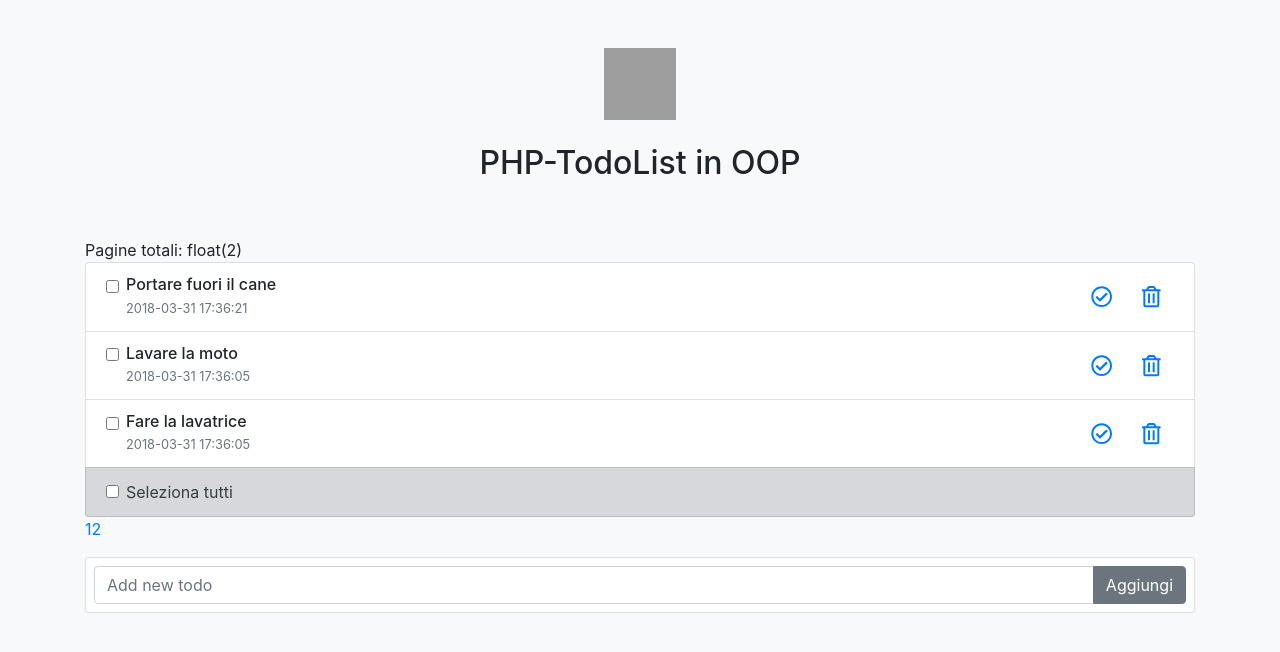
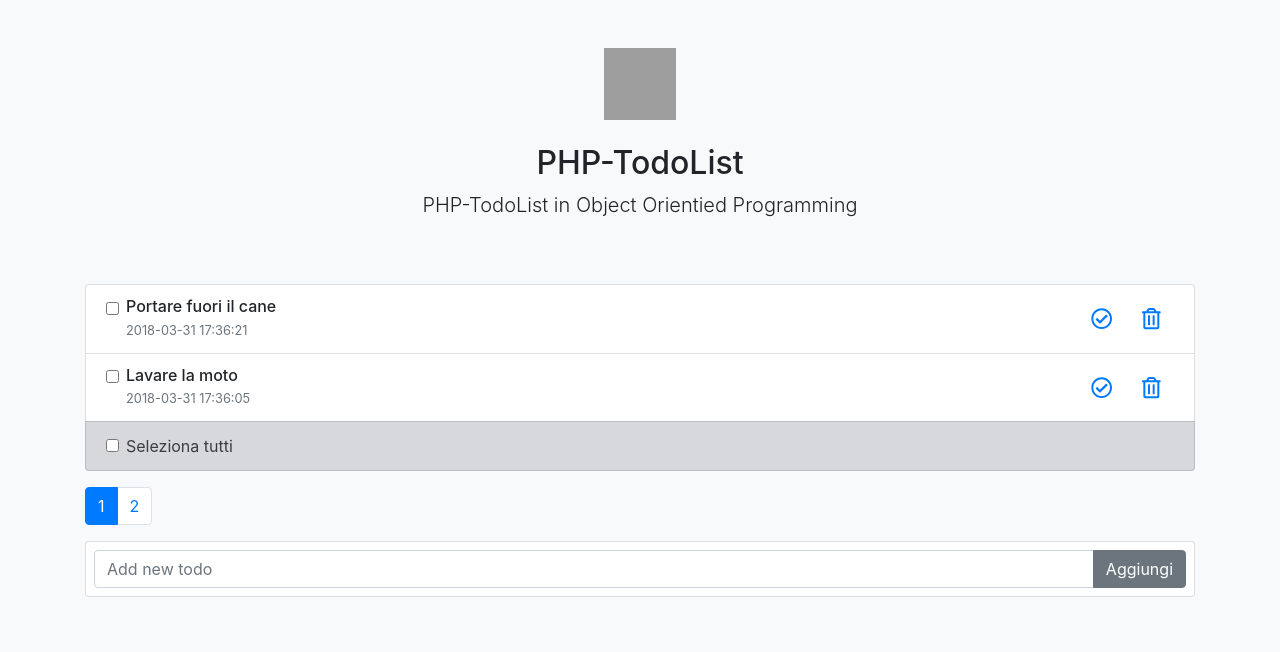
Before and after one commit to nicolagaldiolo/PHP-TodoList, a PHP site: page / in a window 1280 px wide. Shown: the top 652 px of the page. Run offline with PHP 8.4, Linux system fonts and the light colour scheme; data comes from the database, SQL or seed files in the repository; some libraries are stand-ins or nearby versions; grey boxes are pictures that could not be loaded.

Commit message:
Add Router, Pagination class

```diff
--- a/Classes/Todo.php
+++ b/Classes/Todo.php
@@ -2,8 +2,8 @@
 class Todo{
 
     private $db;
-    protected $id = null;
-    protected $status = null;
+    private $id = null;
+    private $status = null;
 
     function __construct($DB_CON){
       $this->db = $DB_CON;
@@ -27,25 +27,13 @@
 
     public function getAll(){
 
-      $item_for_page = 3;
-      $pager_count = $filter_page = 0;
+      $item_for_page = 2;
+      $pager_count = 0;
 
       try {
-        $query = "SELECT id, todo, completed, created FROM todo ORDER BY created DESC";
-        $stmt = $this->db->prepare($query);
-        $stmt->execute();
-        $num_row = $stmt->rowCount();
-
-
-        $pager_count = ceil($num_row / $item_for_page);
-
-        //echo '<hr>';
-
-        //echo 'Elementi per pagina: ' , var_dump($item_for_page), '<br>';
-        echo 'Pagine totali: ' , var_dump($pager_count), '<br>';
 
         $filter_page = 0;
-        if(isset($_GET['page']) && $_GET['page'] > 0){
+        if(isset($_GET['page']) && intval($_GET['page']) > 0){
           $page_current = intval($_GET['page']);
           $filter_page = ($page_current * $item_for_page) - $item_for_page;
         }
@@ -55,18 +43,6 @@
         $stmt->execute();
 
 
-        function createPath($params){
-          $current_url = $_SERVER['HTTP_HOST'] . $_SERVER['REQUEST_URI'];
-          if($_SERVER['QUERY_STRING']){
-            $concat_prm = "&";
-          }else{
-            $concat_prm = "?";
-          }
-
-          return "http://" . $current_url . $concat_prm . $params;
-        }
-
-
         // display each returned rows
         $list = "";
         while($result = $stmt->fetch(PDO::FETCH_ASSOC)){
@@ -74,13 +50,10 @@
 
           if( $completed == 1) {
             $todo = "<strike>{$todo}</strike>";
-            $action = "<a class=\"btn btn-link\" href=\"/?id={$id}&std=0\"><i class=\"fas fa-check-circle fa-lg\"></i></a>";
+            $action = "<a class=\"btn btn-link\" href=\"?id={$id}&std=0\"><i class=\"fas fa-check-circle fa-lg\"></i></a>";
           }else{
-            $action = "<a class=\"btn btn-link\" href=\"/?id={$id}&std=1\"><i class=\"far fa-check-circle fa-lg\"></i></a>";
+            $action = "<a class=\"btn btn-link\" href=\"?id={$id}&std=1\"><i class=\"far fa-check-circle fa-lg\"></i></a>";
           }
-
-          $deletePath = createPath("id=" . $id . "&delete");
-
 
           $list .= <<<HTML
             <li class="list-group-item d-flex justify-content-between lh-condensed align-items-center">
@@ -95,13 +68,16 @@
               </div>
               <div>
                 {$action}
-                <a class="btn btn-link" href="{$deletePath}"><i class="far fa-trash-alt fa-lg"></i></a>
+                <a class="btn btn-link" href="?id={$id}&delete"><i class="far fa-trash-alt fa-lg"></i></a>
               </div>
             </li>
 HTML;
         }
 
         $html = <<<HTML
+          <div class="mb-3">
+
+
             <form method="POST">
               <ul>
                 {$list}
@@ -118,39 +94,44 @@
                 </li>
               </ul>
             </form>
+          </div>
 HTML;
+
+        //$pager = new Paginate($this->id);
+        //$html .= $pager->pagingLink();
+
+
+        $query = "SELECT id, todo, completed, created FROM todo ORDER BY created DESC";
+        $stmt = $this->db->prepare($query);
+        $stmt->execute();
+        $num_row = $stmt->rowCount();
+
+
+        $pager_count = ceil($num_row / $item_for_page);
+
+
+
+
         if($pager_count > 1){
           $item_page = "";
           for($i=1; $i<=$pager_count; $i++){
-            $item_page .= "<li class=\"\"><a href=\"?page={$i}\">{$i}</a></li>";
+            $active = ( (!isset($page_current) && $i==1) || (isset($page_current) && $page_current == $i)) ? " active" : "";
+            $item_page .= "<li class=\"page-item{$active}\"><a class=\"page-link\" href=\"/{$i}/\">{$i}</a></li>";
           }
 
           $html .= <<<HTML
+            <div class="mb-3">
               <nav aria-label="Page navigation example">
                 <ul class="pagination">
-
                   {$item_page}
                   <!--<li class="page-item"><a class="page-link" href="#">Next</a></li>-->
                 </ul>
               </nav>
+            </div>
 HTML;
         }
 
-        /*
-        <% for ( int i = 1; i <= nPage; i++ ) {
-								if ( Math.abs(aPage - i) < 3 ){
-								%>
-								<li<% if (aPage == i) { %> class="active"<% } %>><a href="<%= url %><%= i %>"><%= i %></a></li>
-							<% }
-              } %>
-              */
-
-        $data = array(
-          'result' => $num_row,
-          'data'   => $html
-        );
-
-        return $data;
+        return $html;
 
       }catch(PDOException $e){
         echo "Error: " . $e->getMessage();
--- /dev/null
+++ b/classes/Paging.php
@@ -0,0 +1,51 @@
+<?php
+
+class Paginate{
+  private $db;
+  private $items = 5;
+
+  function __construct($DB_CON){
+    $this->db = $DB_CON;
+  }
+
+  public function pagingLink(){
+    try {
+
+      $query = "SELECT id, todo, completed, created FROM todo ORDER BY created DESC";
+      $stmt = $this->db->prepare($query);
+      $stmt->execute();
+      $num_row = $stmt->rowCount();
+
+      $pager_count = ceil($num_row / $item_for_page);
+
+      if($pager_count > 1){
+        $item_page = "";
+        for($i=1; $i<=$pager_count; $i++){
+          $active = ( (!isset($page_current) && $i==1) || (isset($page_current) && $page_current == $i)) ? " active" : "";
+          $item_page .= "<li class=\"page-item{$active}\"><a class=\"page-link\" href=\"/{$i}/\">{$i}</a></li>";
+        }
+
+        $html = <<<HTML
+          <div class="mb-3">
+            <nav aria-label="Page navigation example">
+              <ul class="pagination">
+                {$item_page}
+                <!--<li class="page-item"><a class="page-link" href="#">Next</a></li>-->
+              </ul>
+            </nav>
+          </div>
+HTML;
+      }
+
+      return $html;
+
+    }catch(PDOExeption $e){
+      echo "Error: " . $e->getMessage();
+      return false;
+    }
+
+  }
+
+}
+
+?>
--- a/config.php
+++ b/config.php
@@ -1,7 +1,9 @@
 <?php
 
   // Include class
-  include_once('Classes/Todo.php');
+  include_once('classes/Todo.php');
+  include_once('classes/Paging.php');
+  include_once('utility/functions.php');
 
   $user = 'root';
   $password = '';
@@ -17,9 +19,6 @@
   }
 
   $todo = new Todo($db);
-
-  function intvalFunction($i){
-    return intval($i);
-  }
+  $paging = new Todo($db);
 
 ?>
--- a/index.php
+++ b/index.php
@@ -1,5 +1,7 @@
 <?php
   include 'config.php';
+
+  //echo var_dump($_GET);
 
   /* Ricevo via GET il singolo ID da aggiornare */
   if(isset($_GET['id'])){
@@ -50,7 +52,7 @@
     <!-- Bootstrap core CSS -->
     <link rel="stylesheet" href="https://maxcdn.bootstrapcdn.com/bootstrap/4.0.0/css/bootstrap.min.css" integrity="sha384-Gn5384xqQ1aoWXA+058RXPxPg6fy4IWvTNh0E263XmFcJlSAwiGgFAW/dAiS6JXm" crossorigin="anonymous">
     <script defer src="https://use.fontawesome.com/releases/v5.0.9/js/all.js" integrity="sha384-8iPTk2s/jMVj81dnzb/iFR2sdA7u06vHJyyLlAd4snFpCl/SnyUjRrbdJsw1pGIl" crossorigin="anonymous"></script>
-    <link rel="stylesheet" href="style.css">
+    <link rel="stylesheet" href="/style.css">
 
   </head>
 
@@ -59,15 +61,13 @@
     <div class="container">
       <div class="py-5 text-center">
         <img class="d-block mx-auto mb-4" src="https://getbootstrap.com/assets/brand/bootstrap-solid.svg" alt="" width="72" height="72">
-        <h2>PHP-TodoList in OOP</h2>
-        <!--<p class="lead">XXXXXXXXXXXXX Devi svolgere ancora <?php //echo $todo->getAll()['result']; ?> todo</p>-->
+        <h2>PHP-TodoList</h2>
+        <p class="lead">PHP-TodoList in Object Orientied Programming</p>
       </div>
 
       <div class="row">
         <div class="col-md-12 mb-4">
-          <div class="mb-3">
-            <?php echo $todo->getAll()['data']; ?>
-          </div>
+          <?php echo $todo->getAll(); ?>
           <!--<div class="mb-3">
             <nav aria-label="Page navigation example">
               <ul class="pagination">
@@ -80,7 +80,7 @@
             </nav>
           </div>-->
 
-          <form action="add.php" class="card p-2" method="post">
+          <form action="/add.php" class="card p-2" method="post">
             <div class="input-group">
               <input type="text" class="form-control" name="todo" placeholder="Add new todo">
               <div class="input-group-append">
--- /dev/null
+++ b/utility/functions.php
@@ -0,0 +1,7 @@
+<?php
+
+  function intvalFunction($i){
+    return intval($i);
+  }
+
+?>
```
Also changed, not shown: .htaccess (added). Lines whose indentation alone changed are shown as unchanged.
